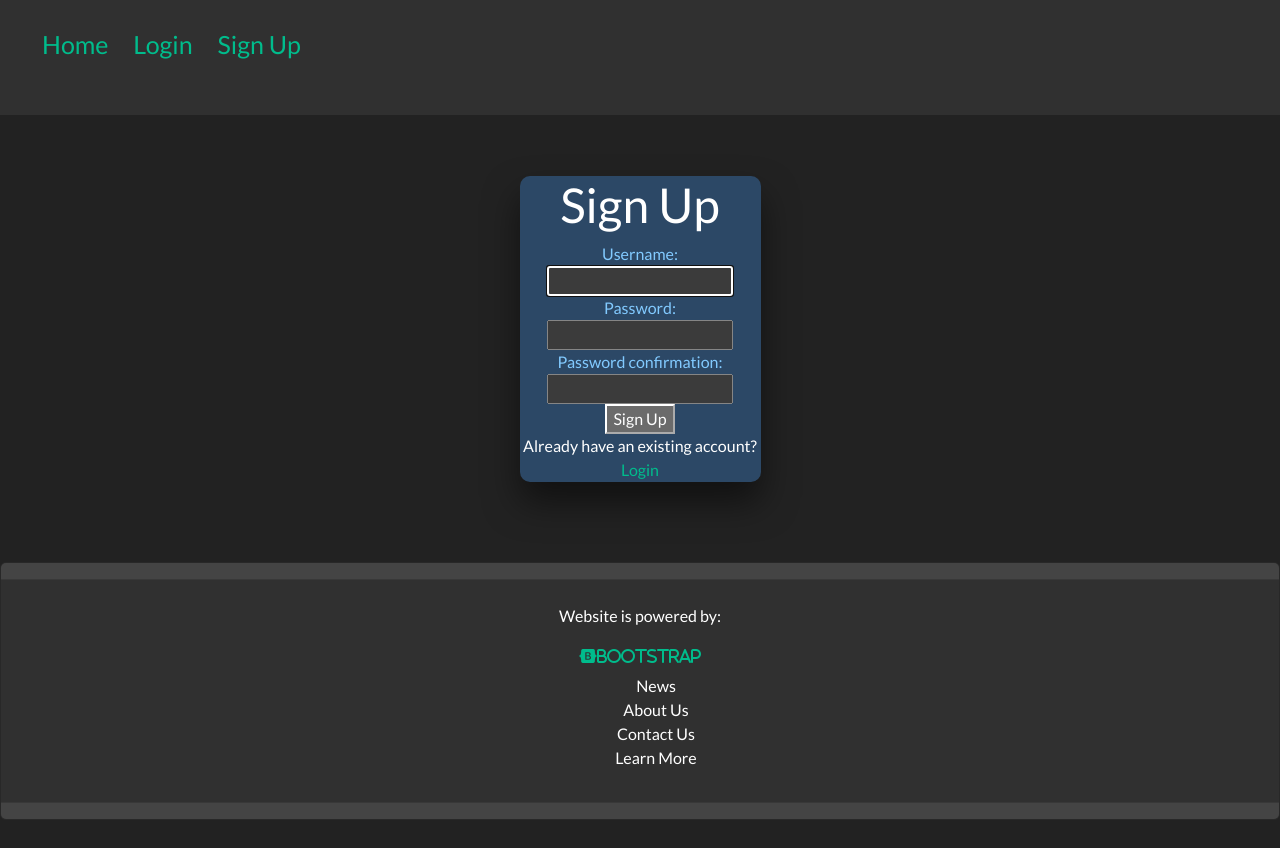
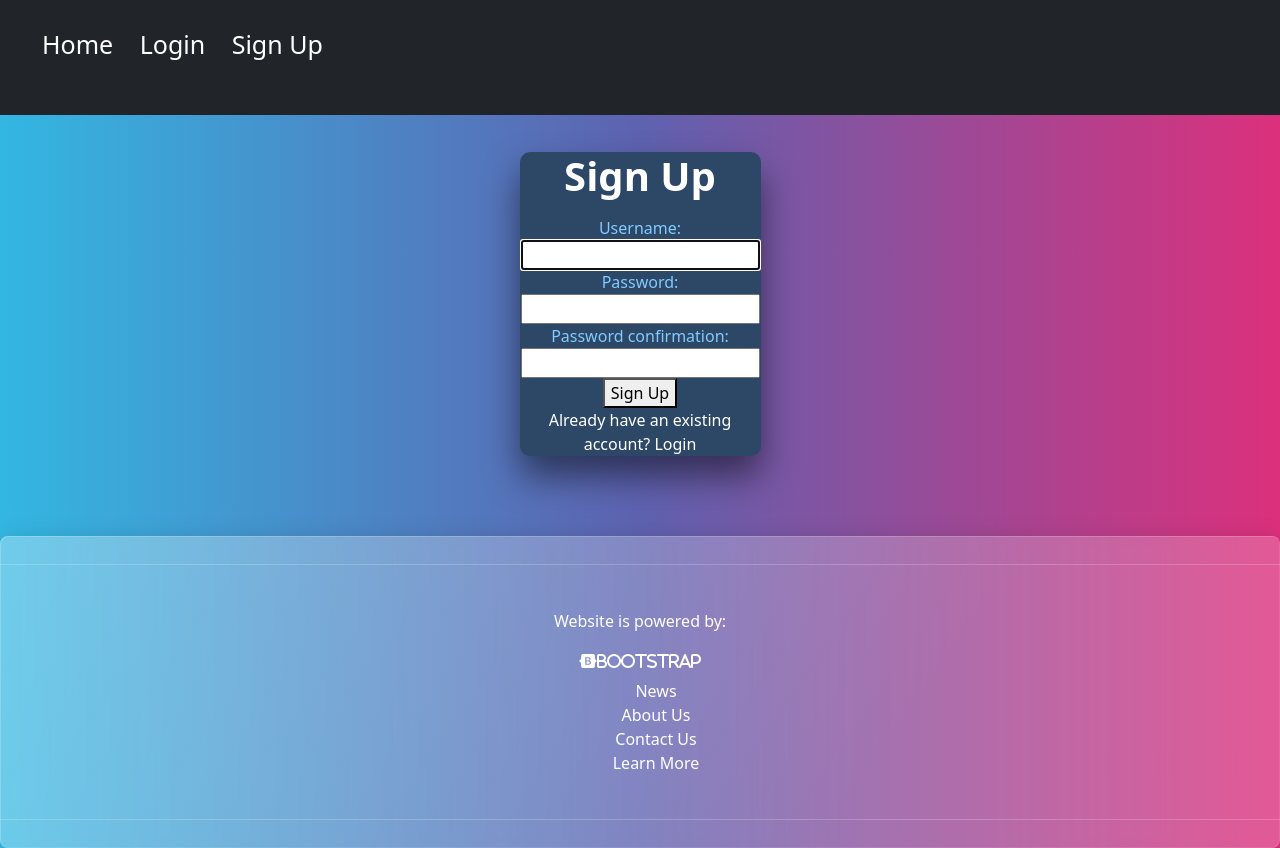
Before and after one commit to adamthompson0/Capstone, a Django app: page /user/signup/ in a window 1280 px wide. Before the commit the page ends 819 px from the top, so only its background shows below. Run offline with Django 4.2, Linux system fonts and the light colour scheme; some libraries are stand-ins or nearby versions.

Commit message:
Changed coloring and theme of app

```diff
--- a/weather/static/weather/styles.css
+++ b/weather/static/weather/styles.css
@@ -41,3 +41,14 @@
 .remember-forgot a{
     text-decoration: none;
 }
+
+
+/* Search bar */
+.bg-dark{
+    background-color:rgb(44, 72, 102) !important ;
+}
+
+/* homepage */
+body{
+    background-color: rgb(44, 72, 102) ;
+}
--- a/weather/templates/weather/_footer.html
+++ b/weather/templates/weather/_footer.html
@@ -2,6 +2,7 @@
 
 <link rel="stylesheet" href="{% static 'weather/footer.css'%}">
 
+<footer>
   <div class="card text-center">
     <div class="card-header">
 
@@ -28,3 +29,5 @@
 
 
   </div>
+
+</footer>
--- a/weather/templates/weather/_navbar.html
+++ b/weather/templates/weather/_navbar.html
@@ -6,7 +6,7 @@
             <ul>
                 <li><a data-replace='Home' class='home' href="{% url 'index' %}">Home</a></li>
                 {% if request.user.is_authenticated %}
-                <li><a data-replace='Logout' class='logout' href="{% url 'logout' %}">Logout</a></li>
+                <li><a data-replace='logout' class='logout' href="{% url 'logout' %}">Logout</a></li>
 
 
                 {% else %}
--- a/weather/templates/weather/base.html
+++ b/weather/templates/weather/base.html
@@ -4,12 +4,15 @@
 <head>
     <meta charset="UTF-8">
     <meta name="viewport" content="width=device-width, initial-scale=1.0">
-    {% block title %}{% endblock title %}
+    <title>
+        {% block title %}{% endblock title %}
+    </title>
     <link rel="stylesheet" href="{% static 'weather/styles.css' %}">
-    <link rel="stylesheet" href="https://cdnjs.cloudflare.com/ajax/libs/bootswatch/5.3.0/darkly/bootstrap.min.css" integrity="sha512-3xynESL0QF3ERUl9se1VJk043nWT+UzWJveifBw7kLtC226vyGINZFtmyK015F83KBSNW+67alYSY2cCj1LHOQ==" crossorigin="anonymous" referrerpolicy="no-referrer" />
+    <link rel="stylesheet" href="https://cdnjs.cloudflare.com/ajax/libs/bootswatch/5.3.0/quartz/bootstrap.min.css" integrity="sha512-Wwa32vy+l32AJgZBv6XABgPyi254CmzXkvyZh+EaQWCyaoLOP4BIG00Oz8TbiRutO8VMi9VHJuy7AbFqDkF9Hw==" crossorigin="anonymous" referrerpolicy="no-referrer" />
     <script defer src="https://unpkg.com/vue@3/dist/vue.global.js"></script>
     <link rel="stylesheet" href="https://cdnjs.cloudflare.com/ajax/libs/font-awesome/6.4.0/css/all.min.css" integrity="sha512-iecdLmaskl7CVkqkXNQ/ZH/XLlvWZOJyj7Yy7tcenmpD1ypASozpmT/E0iPtmFIB46ZmdtAc9eNBvH0H/ZpiBw==" crossorigin="anonymous" referrerpolicy="no-referrer" />    <script defer src="{% static 'weather/main.js'%}"></script>
     <link rel="stylesheet" href="{% static 'weather/navbar.css' %}">
+</head>
 <body>
     {% include 'weather/_navbar.html' %}
 
--- a/weather/templates/weather/index.html
+++ b/weather/templates/weather/index.html
@@ -3,7 +3,7 @@
 {% load static %}
 
 {% block title %}
-
+Weather Wizard
 {% endblock title%}
 
 
@@ -42,6 +42,9 @@
             <h4><span class='badge badge-primary'>Longitiude: </span>{{weather.longitude}}</h4>
             <h4><span class='badge badge-primary'>Latitude</span>{{weather.latitude}}</h4>
             <h4><span class='badge badge-primary'>UV Index</span>{{weather.uvindex}}</h4>
+            <h4><span class='badge badge-primary'>Sunrise</span>{{weather.sunrise}} AM</h4>
+            <h4><span class='badge badge-primary'>Sunset</span>{{weather.sunset}} PM</h4>
+
 
         </div>
         </div>
--- a/weather/views.py
+++ b/weather/views.py
@@ -20,6 +20,8 @@
             'longitude': response['longitude'],
             'latitude': response['latitude'],
             'uvindex': response['currentConditions']['uvindex'],
+            'sunset': response['currentConditions']['sunset'],
+            'sunrise': response['currentConditions']['sunrise']
 
         }
 
```
Lines whose indentation alone changed are shown as unchanged.
